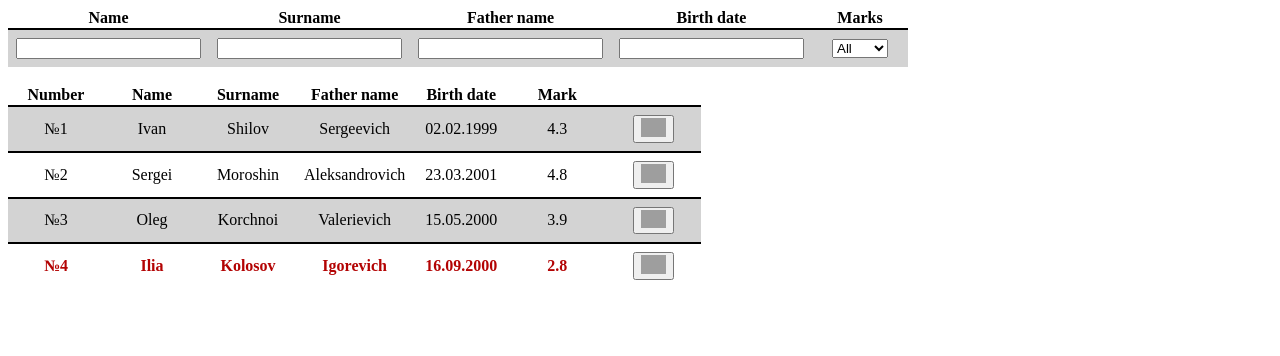
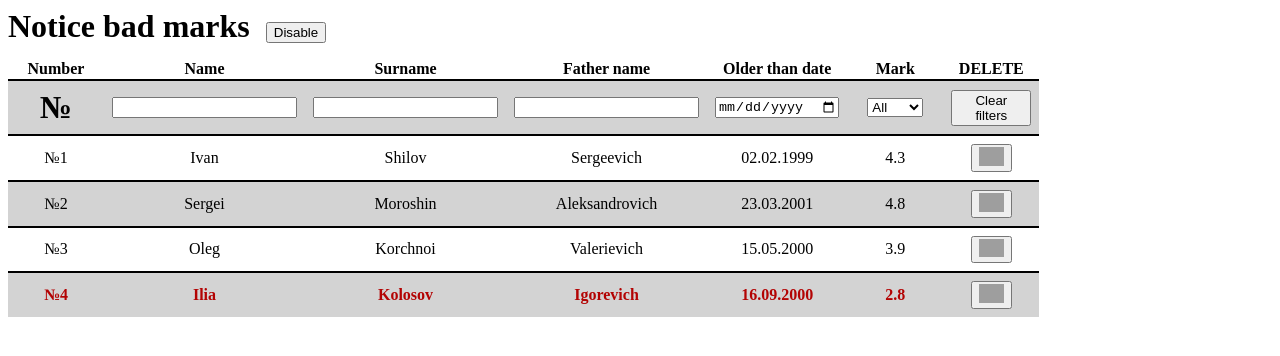
Before and after one commit to Alex-Andr-19/Angular-HW-1, an Angular app: page / in a window 1280 px wide. Shown: the top 356 px of the page. Built offline with nearby package versions, Linux system fonts and the light colour scheme; grey boxes are pictures that could not be loaded.

Commit message:
Fix some bugs

```diff
--- a/src/app/Student.ts
+++ b/src/app/Student.ts
@@ -1,12 +1,12 @@
 export class Student {
-  _studentName: string = "";
-  _surname: string = "";
-  _fatherName: string = "";
-  _birthDate: Date = new Date();
-  _severalMark: number = .0;
-  _find: boolean = false;
-  _filtered: boolean = true;
-  _deleted: boolean = false;
+  private _studentName: string;
+  private _surname: string;
+  private _fatherName: string;
+  private _birthDate: Date;
+  private _severalMark: number;
+  private _find: boolean = false;
+  private _filtered: boolean = true;
+  private _deleted: boolean = false;
 
   constructor(name: string, surname: string, fatherName: string, birthDate: Date, severalMark: number ) {
     this._studentName = name;
@@ -69,5 +69,4 @@ export class Student {
 
     return res;
   }
-
 }
--- a/src/app/app.component.css
+++ b/src/app/app.component.css
@@ -1,3 +1,19 @@
+h1 {
+  margin: 0;
+}
+
+.settings h1 {
+  width: auto;
+
+  display: inline;
+}
+.settings .toggleNoticeBadMarks {
+  margin-left: 1em;
+  margin-bottom: 1em;
+
+  display: inline-block;
+}
+
 table {
   border-collapse: collapse;
 }
@@ -28,3 +44,29 @@ td {
 
   text-align: center;
 }
+
+.popUp {
+  position: absolute;
+  top: 35%;
+  left: 35%;
+
+  width: 30%;
+  height: 20%;
+
+  padding: 1em;
+
+  background: white;
+  border-radius: 15px;
+  border: 1px solid lightgrey;
+
+  color: black
+}
+
+.flex-just-sp-ar {
+  width: 100%;
+
+  margin-top: 3em;
+
+  display: flex;
+  justify-content: space-around;
+}
--- a/src/app/app.component.html
+++ b/src/app/app.component.html
@@ -1,33 +1,11 @@
-<table>
-  <tr>
-    <th>Name</th>
-    <th>Surname</th>
-    <th>Father name</th>
-    <th>Birth date</th>
-    <th>Marks</th>
-  </tr>
-  <tr>
-    <td><input #searchLineName type="text" (input)="findStudent(searchLineName.value, 'name')"><br></td>
-    <td><input #searchLineSurname type="text" (input)="findStudent(searchLineSurname.value, 'surname')"></td>
-    <td><input #searchLineFatherName type="text" (input)="findStudent(searchLineFatherName.value, 'fatherName')"></td>
-    <td><input #searchLineBirthDate type="text" (input)="findStudent(searchLineBirthDate.value, 'birthDate')"></td>
-    <td>
-      <select #markFilter name="markFilter" id="markFilter" (change)="filterStudents(markFilter)">
-        <option value="all">All</option>
-        <option value="twoToThree">2 to 3</option>
-        <option value="threeToFour">3 to 4</option>
-        <option value="fourToFive">4 to 5</option>
-      </select>
-    </td>
-  </tr>
-</table>
-
-
-
-
-
-
-<br>
+<div class="settings">
+  <h1>Notice bad marks</h1>
+  <div [ngSwitch]="getNoticeBadMarks()" class="toggleNoticeBadMarks">
+    <button *ngSwitchCase="true" (click)="toggleNoticeBadMarks()">Disable</button>
+    <button *ngSwitchCase="false" (click)="toggleNoticeBadMarks()">Enable</button>
+    <button *ngSwitchDefault>Enable</button>
+  </div>
+</div>
 
 <table>
   <tr>
@@ -35,21 +13,48 @@
     <th>Name</th>
     <th>Surname</th>
     <th>Father name</th>
-    <th>Birth date</th>
+    <th>Older than date</th>
     <th>Mark</th>
+    <th>DELETE</th>
   </tr>
+
+  <tr>
+    <td><h1>№</h1></td>
+    <td><input #searchLineName type="text" (input)="findStudent(searchLineName.value, 'name')"><br></td>
+    <td><input #searchLineSurname type="text" (input)="findStudent(searchLineSurname.value, 'surname')"></td>
+    <td><input #searchLineFatherName type="text" (input)="findStudent(searchLineFatherName.value, 'fatherName')"></td>
+    <td><input #searchLineBirthDate type="date" (input)="filterStudentsByDate(searchLineBirthDate)"></td>
+    <td>
+      <select #markFilter name="markFilter" id="markFilter" (change)="filterStudentsByMarks(markFilter)">
+        <option value="all">All</option>
+        <option value="twoToThree">2 to 3</option>
+        <option value="threeToFour">3 to 4</option>
+        <option value="fourToFive">4 to 5</option>
+      </select>
+    </td>
+    <td><button (click)="clearFilters()">Clear filters</button></td>
+  </tr>
+
   <tr *ngFor="let student of getStudents(); let i = index"
       [class]="setClass(student)">
-    <td *ngIf="!student.deleted && student.filtered">№{{i + 1}}</td>
-    <td *ngIf="!student.deleted && student.filtered">{{student.studentName}}</td>
-    <td *ngIf="!student.deleted && student.filtered">{{student.surname}}</td>
-    <td *ngIf="!student.deleted && student.filtered">{{student.fatherName}}</td>
-    <td *ngIf="!student.deleted && student.filtered">{{student.birthDate.getDate() < 10 ? '0' + student.birthDate.getDate() : student.birthDate.getDate()}}.{{student.birthDate.getMonth() < 10 ? '0' + student.birthDate.getMonth() : student.birthDate.getMonth()}}.{{student.birthDate.getFullYear()}}</td>
-    <td *ngIf="!student.deleted && student.filtered">{{student.severalMark}}</td>
-    <td *ngIf="!student.deleted && student.filtered">
-      <button (click)="deleteStudent(student)">
+    <td>№{{i + 1}}</td>
+    <td>{{student.studentName}}</td>
+    <td>{{student.surname}}</td>
+    <td>{{student.fatherName}}</td>
+    <td>{{student.birthDate.getDate() < 10 ? '0' + student.birthDate.getDate() : student.birthDate.getDate()}}.{{student.birthDate.getMonth() < 10 ? '0' + student.birthDate.getMonth() : student.birthDate.getMonth()}}.{{student.birthDate.getFullYear()}}</td>
+    <td>{{student.severalMark}}</td>
+    <td>
+      <button (click)="togglePopUp(student)">
         <img src="https://cdn4.iconfinder.com/data/icons/ionicons/512/icon-close-512.png" width="25px">
       </button>
     </td>
   </tr>
 </table>
+
+<div class="popUp" *ngIf="getShowPopUp()">
+  <h3>Are you sure about that?</h3>
+  <div class="flex-just-sp-ar">
+    <button (click)="deleteStudent()">Yes</button>
+    <button (click)="togglePopUp()">No</button>
+  </div>
+</div>
--- a/src/app/app.component.ts
+++ b/src/app/app.component.ts
@@ -9,14 +9,17 @@ import { Student } from "./Student";
 
 export class AppComponent {
   title = "Angular";
-  students: Student[] = [];
+
+  rootStudents: Student[] = [];
+  showStudents: Student[] = [];
+
+  showPopUp: boolean = false;
+  tryToDelStudent: Student = new Student('a', 'b', 'c', new Date(), 0);
+
+  enableToNoticeBadMarks: boolean = true;
 
   constructor() {
     this.generateStudents();
-  }
-
-  getStudents(): Student[] {
-    return this.students;
   }
 
   generateStudents(): void {
@@ -33,14 +36,27 @@ export class AppComponent {
 
     console.log(studentNames);
     for (let i: number = 0; i < studentNames.length; i++) {
-      this.students.push(new Student(
+      this.rootStudents.push(new Student(
         studentNames[i],
         surnames[i],
         fatherNames[i],
         birthDates[i],
         severalMarks[i],
       ));
+      this.showStudents.push(this.rootStudents[i]);
     }
+  }
+
+  getStudents(): Student[] {
+    return this.showStudents;
+  }
+
+  getNoticeBadMarks(): boolean {
+    return this.enableToNoticeBadMarks;
+  }
+
+  toggleNoticeBadMarks(): void {
+    this.enableToNoticeBadMarks = !this.enableToNoticeBadMarks;
   }
 
   setClass(student: Student): string {
@@ -50,7 +66,7 @@ export class AppComponent {
       res += "find ";
     }
 
-    if (student.severalMark < 3) {
+    if (student.severalMark < 3 && this.enableToNoticeBadMarks) {
       res += "bad ";
     } else {
       res += "normal ";
@@ -59,10 +75,10 @@ export class AppComponent {
     return res;
   }
 
-  filterStudents(markFilter: HTMLSelectElement): void {
+  filterStudentsByMarks(markFilter: HTMLSelectElement): void {
+    this.showStudents = [];
 
-    for (const student of this.students){
-      console.log(student);
+    for (const student of this.rootStudents){
       if (markFilter.value === "all") {
         student.filtered = true;
       } else {
@@ -70,22 +86,50 @@ export class AppComponent {
         (markFilter.value === "threeToFour" && !(student.severalMark >= 3 && student.severalMark < 4)) ||
         (markFilter.value === "fourToFive" && !(student.severalMark >= 4 && student.severalMark <= 5)));
       }
+
+      if (student.filtered && !student.deleted) {
+        this.showStudents.push(student);
+      }
+    }
+    console.log(this.showStudents);
+  }
+
+  filterStudentsByDate(date: HTMLInputElement): void {
+    this.showStudents = [];
+    let selectDate: Date = new Date(date.value);
+
+    for (const student of this.rootStudents) {
+      student.filtered = selectDate < student.birthDate;
+      if (student.filtered && !student.deleted) {
+        this.showStudents.push(student);
+      }
     }
     console.log();
   }
 
-  deleteStudent(student: Student): void {
-    student.deleted = true;
+  deleteStudent(): void {
+
+    this.showStudents = [];
+
+    this.tryToDelStudent.deleted = true;
+
+    for (let localStudent of this.rootStudents) {
+      if (!localStudent.deleted) {
+        this.showStudents.push(localStudent);
+      }
+    }
+
+    this.togglePopUp();
   }
 
   findStudent(name: string, param: string): void {
     if (name === "") {
-      for (const student of this.students) {
+      for (const student of this.rootStudents) {
         student.find = false;
       }
       return;
     }
-    for (const student of this.students) {
+    for (const student of this.rootStudents) {
       switch (param) {
         case "name":
           student.find = student.studentName.toLowerCase().includes(name.toLowerCase());
@@ -96,17 +140,31 @@ export class AppComponent {
         case "fatherName":
           student.find = student.fatherName.toLowerCase().includes(name.toLowerCase());
           break;
-        case "birthDate":
-          student.find = student.beautifulBirthDate().includes(name);
-          break;
         default:
           break;
       }
     }
   }
 
-  printElem(elem: HTMLSelectElement): string {
-    console.log(elem.value);
-    return "default";
+  getShowPopUp(): boolean {
+    return this.showPopUp;
+  }
+
+  togglePopUp(student?: Student): void {
+    if (student) {
+      this.tryToDelStudent = student;
+    }
+    this.showPopUp = !this.showPopUp;
+  }
+
+  clearFilters(): void {
+    this.showStudents = [];
+    for (let student of this.rootStudents) {
+      student.find = false;
+      student.filtered = true;
+      student.deleted = false;
+
+      this.showStudents.push(student);
+    }
   }
 }
--- a/src/app/app.module.ts
+++ b/src/app/app.module.ts
@@ -1,4 +1,5 @@
 import { NgModule } from "@angular/core";
+import { CommonModule } from '@angular/common';
 import { BrowserModule } from "@angular/platform-browser";
 
 import { AppComponent } from "./app.component";
@@ -9,6 +10,7 @@ import { AppComponent } from "./app.component";
   ],
   imports: [
     BrowserModule,
+    CommonModule
   ],
   providers: [],
   bootstrap: [AppComponent]
```
